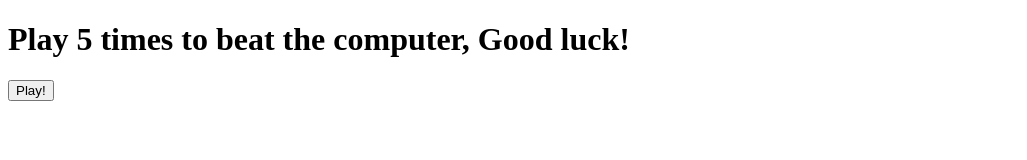
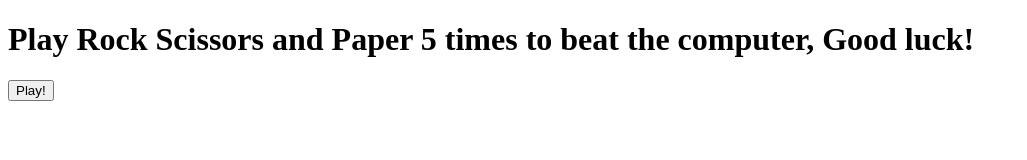
Before and after one commit to Dondesconton/rock-paper-scissors, a plain HTML site: page index.html in a window 1280 px wide. Shown: the whole page, without its empty margins (0-1027 px from the left). Drawn offline with Linux system fonts and the light colour scheme.

Commit message:
Added game name

```diff
--- a/index.html
+++ b/index.html
@@ -7,7 +7,7 @@
 </head>
 
 <body>
-  <h1>Play 5 times to beat the computer, Good luck!</h1>
+  <h1>Play Rock Scissors and Paper 5 times to beat the computer, Good luck!</h1>
   <button onclick="game()" style="align-items: center;">Play!</button>
 
   <script>
```
